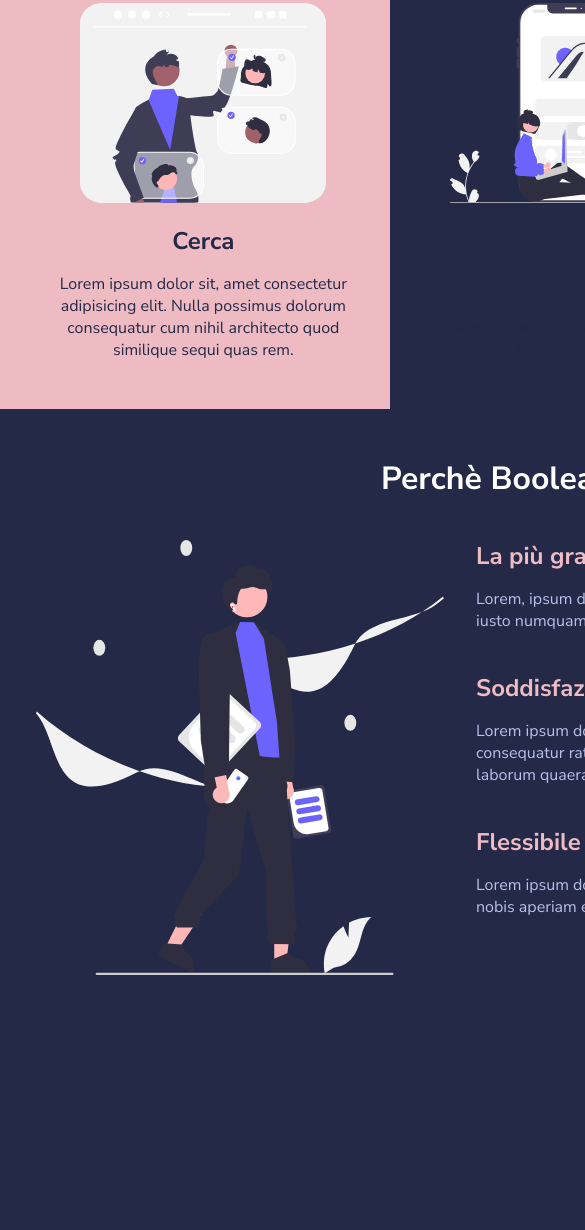
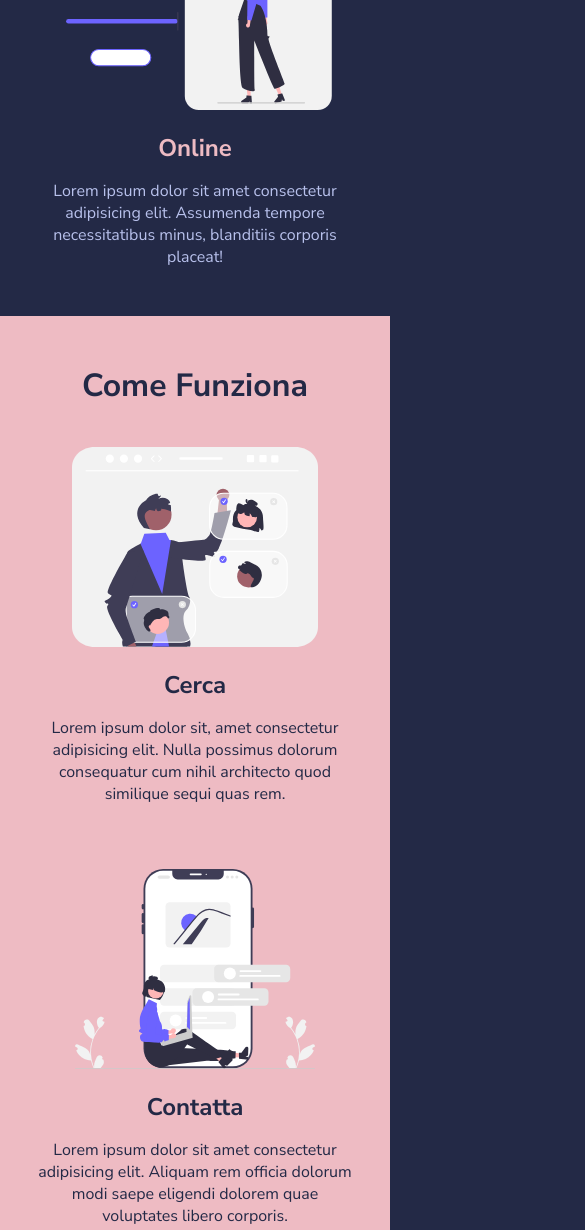
Before and after one commit to WebGCDev/html-css-resp-wannabe, a plain HTML site: page index.html in a window 390 px wide. Shown: the part 723-1953 px from the top of the page, 585 px wide, since content can reach past the window. Before the commit the page ends 1752 px from the top, so only its background shows below. Drawn offline with Linux system fonts and the light colour scheme.

Commit message:
feat: final version + bonus +html meta resp.

```diff
--- a/css/style.css
+++ b/css/style.css
@@ -127,3 +127,35 @@ img {
 /************************************************
     SOLUZIONE RESPONSIVE
  ************************************************/
+
+@media screen and (max-width: 1160px) {
+  .container {
+    width: 100vw;
+  }
+}
+
+@media screen and (max-width: 480px) {
+  .container {
+    width: 100vw;
+  }
+}
+
+.steps {
+  margin-bottom: 0;
+}
+
+.why-us {
+  margin-bottom: 0;
+  padding-bottom: 48px;
+  padding-top: 48px;
+  background-color: #222223;
+}
+
+.row .col {
+  width: 100%;
+}
+
+.row {
+  gap: 64px;
+  flex-direction: column;
+}
```
Lines whose indentation alone changed are shown as unchanged.
